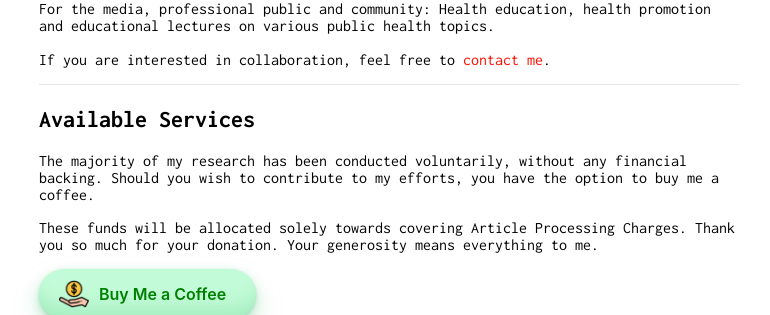
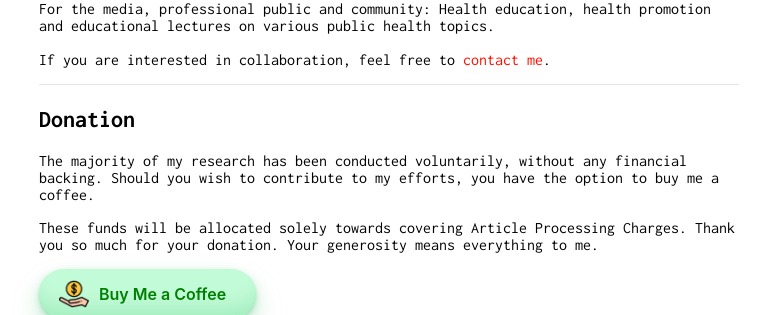
Before and after one commit to AleksandarMedarevic/personal_web_site, a Jekyll site: the page built from index.md, in a window 1280 px wide and 900 px high, scrolled down 2681 px. Shown: the part 477-792 px from the top of the window, without its empty margins (251-1021 px from the left). Built offline with Jekyll 4.4.1, drawn with Linux system fonts in a browser that asks for light colours.

Commit message:
Update button.html

```diff
--- a/_includes/button.html
+++ b/_includes/button.html
@@ -42,7 +42,7 @@
 </style>
 <!-- HTML !-->
 <hr>
-<h2>Available Services</h2>
+<h2>Donation</h2>
 
 <p>The majority of my research has been conducted voluntarily, without any financial backing. Should you wish to contribute to my efforts, you have the option to buy me a coffee.</p>
 <p>These funds will be allocated solely towards covering Article Processing Charges. Thank you so much for your donation. Your generosity means everything to me.</p>
```
